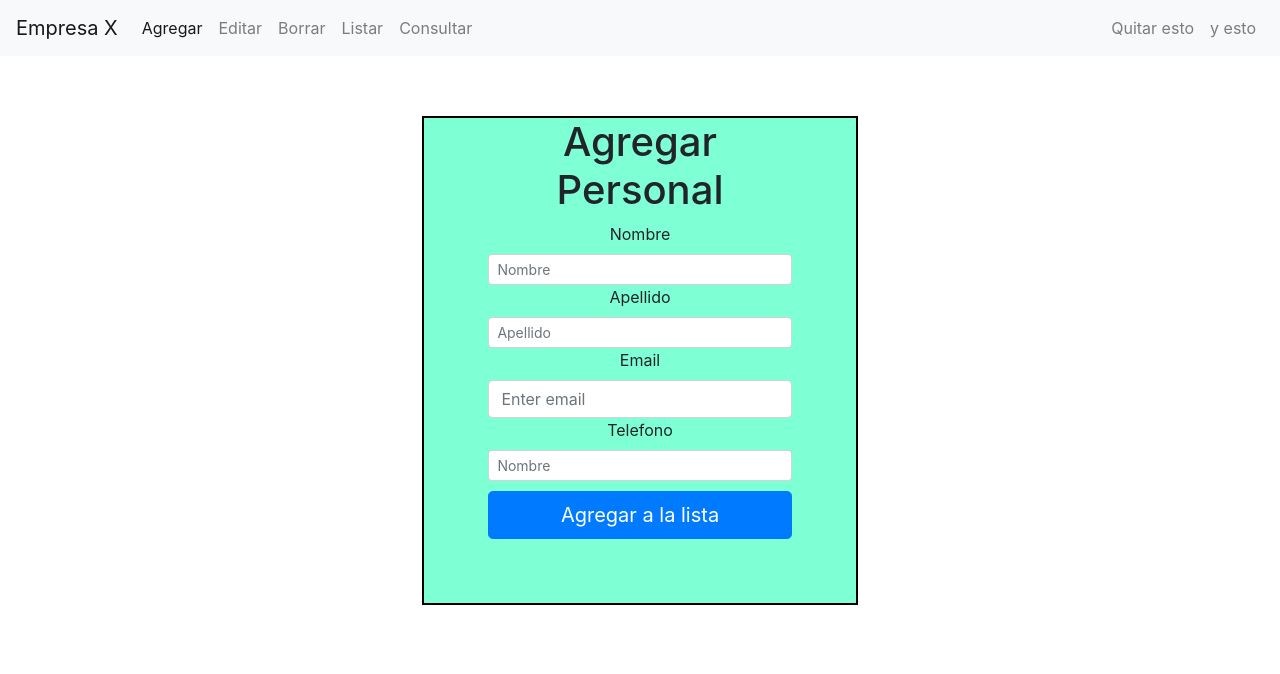
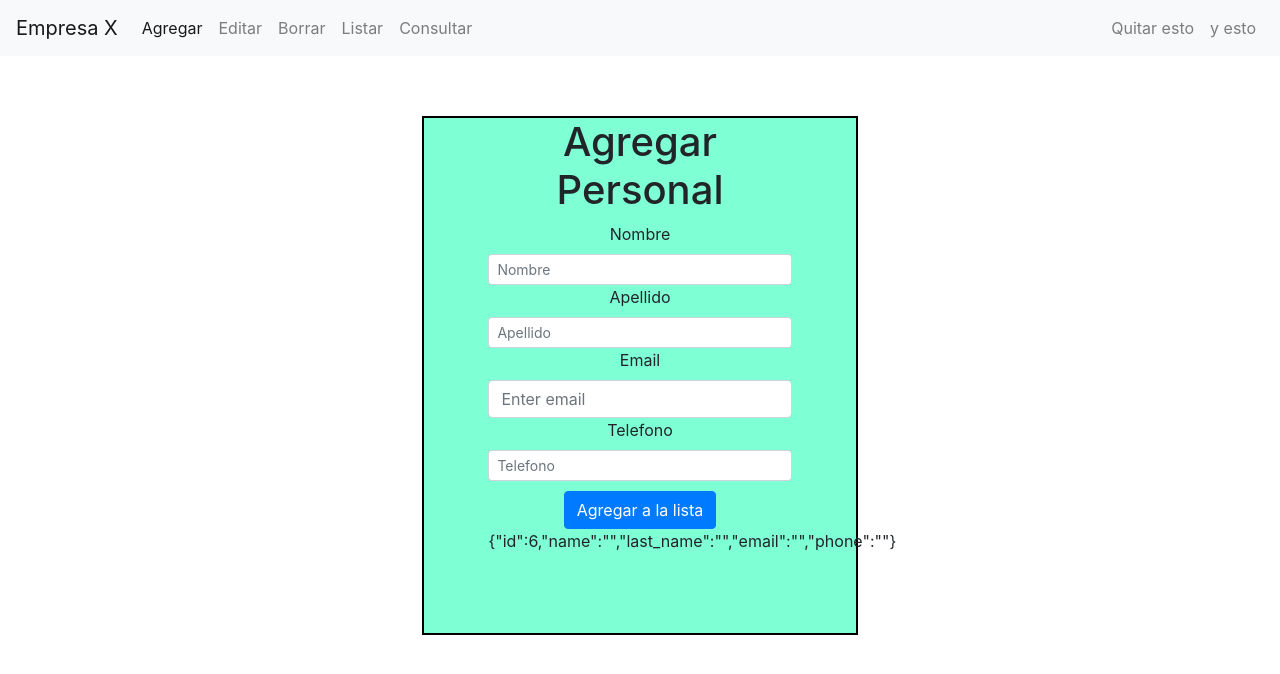
Before and after one commit to Jonathan1793/Personal-Projects, a React (Create React App) app in the folder emkode-react-app/: page / in a window 1280 px wide. Both pictures are taken after a click on the button "Agregar". Shown: the top 674 px of the page. Built offline with nearby package versions, Linux system fonts and the light colour scheme.

Commit message:
Funcion de agregar gente a la Lista y desplegar la lista completadas (I think so)

```diff
--- a/emkode-react-app/src/Componentes/RegistroAltas.js
+++ b/emkode-react-app/src/Componentes/RegistroAltas.js
@@ -1,23 +1,89 @@
-import React from 'react';
+import React, { Component } from 'react';
 import { Form, Button } from 'react-bootstrap';
+import data from '../db.json';
 // const agregarcontenido = () => {};
-const Registro = () => {
-	return (
-		<div className="Registro">
-			<h1>Agregar Personal</h1>
-			<Form.Label valor>Nombre</Form.Label>
-			<Form.Control size="sm" type="text" placeholder="Nombre" />
-			<Form.Label>Apellido</Form.Label>
-			<Form.Control size="sm" type="text" placeholder="Apellido" />
-			<Form.Label>Email</Form.Label>
-			<Form.Control type="email" placeholder="Enter email" />
-			<Form.Label>Telefono</Form.Label>
-			<Form.Control size="sm" type="text" placeholder="Nombre" className="Inputs" />
-			<Button id="btnagregar" variant="primary" size="lg" block>
-				Agregar a la lista
-			</Button>
-		</div>
-	);
-};
+let lista = data.employees;
+
+class Registro extends Component {
+	constructor(props) {
+		super(props);
+		let numeroid = lista.length + 1;
+		this.state = {
+			id: numeroid,
+			name: '',
+			last_name: '',
+			email: '',
+			phone: ''
+		};
+
+		console.log(lista.length);
+	}
+
+	cambiar = (event) => {
+		this.setState({
+			[event.target.name]: event.target.value
+		});
+	};
+
+	//Añade el nuevo Json creado por esta clase dentro de la lista y automaticamente se actauliza la lista
+	btnclick = (event) => {
+		let numero = 0;
+		for (let i = 0; i <= lista.length; i++) {
+			numero++;
+		}
+		lista.push(this.state);
+	};
+
+	render() {
+		return (
+			<div className="Registro">
+				<h1>Agregar Personal</h1>
+				<Form.Label htmlFor="name">Nombre</Form.Label>
+				<Form.Control
+					value={this.state.name}
+					onChange={this.cambiar.bind(this)}
+					name="name"
+					id="name"
+					size="sm"
+					type="text"
+					placeholder="Nombre"
+				/>
+				<Form.Label htmlFor="last_name">Apellido</Form.Label>
+				<Form.Control
+					value={this.state.last_name}
+					onChange={this.cambiar.bind(this)}
+					name="last_name"
+					id="last_name"
+					size="sm"
+					type="text"
+					placeholder="Apellido"
+				/>
+				<Form.Label htmlFor="email">Email</Form.Label>
+				<Form.Control
+					value={this.state.email}
+					onChange={this.cambiar.bind(this)}
+					name="email"
+					id="email"
+					type="email"
+					placeholder="Enter email"
+				/>
+				<Form.Label htmlFor="phone">Telefono</Form.Label>
+				<Form.Control
+					value={this.state.phone}
+					onChange={this.cambiar.bind(this)}
+					name="phone"
+					id="phone"
+					size="sm"
+					type="text"
+					placeholder="Telefono"
+					className="Inputs"
+				/>
+				<Button onClick={this.btnclick}>Agregar a la lista</Button>
+
+				<p>{JSON.stringify(this.state)}</p>
+			</div>
+		);
+	}
+}
 
 export default Registro;
```
